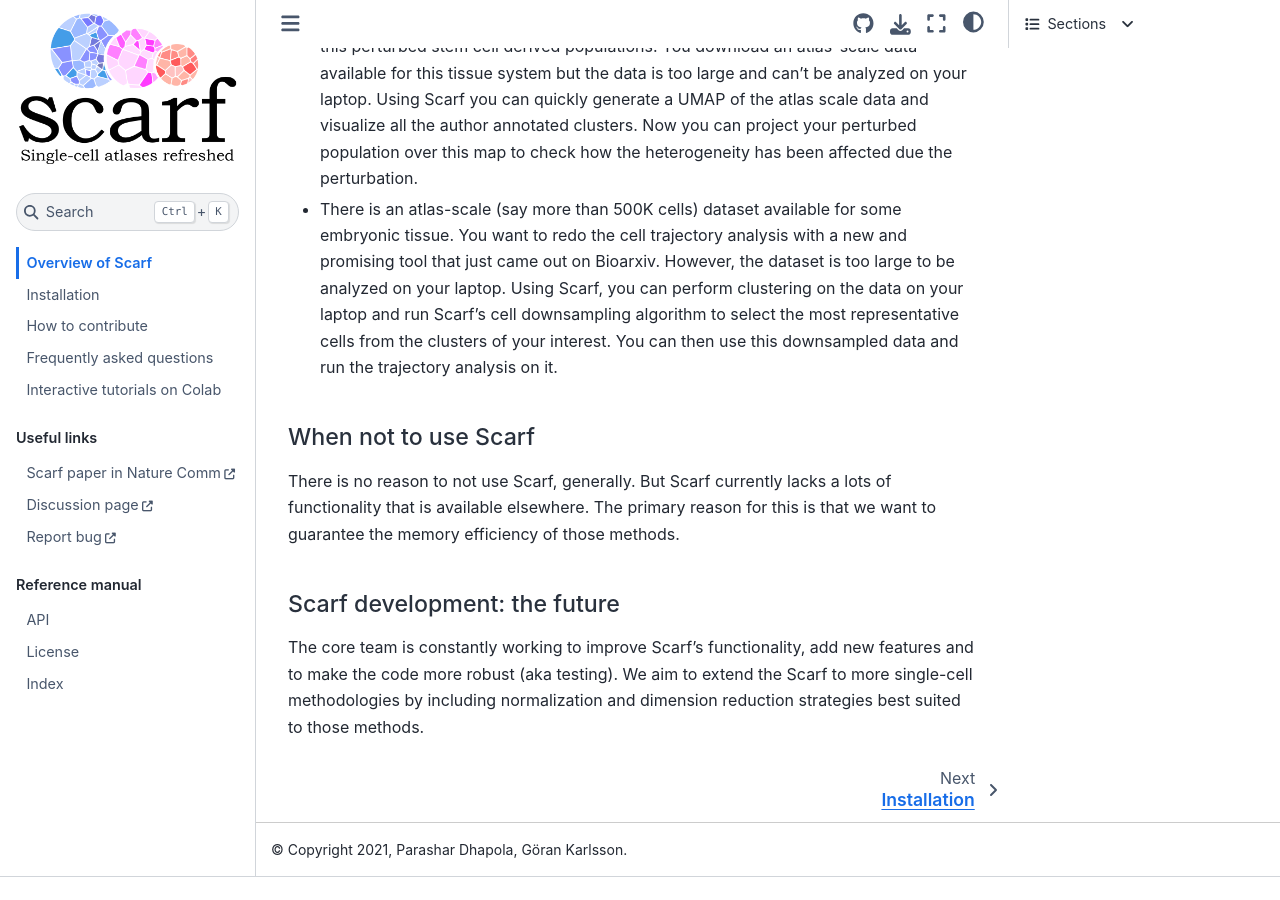
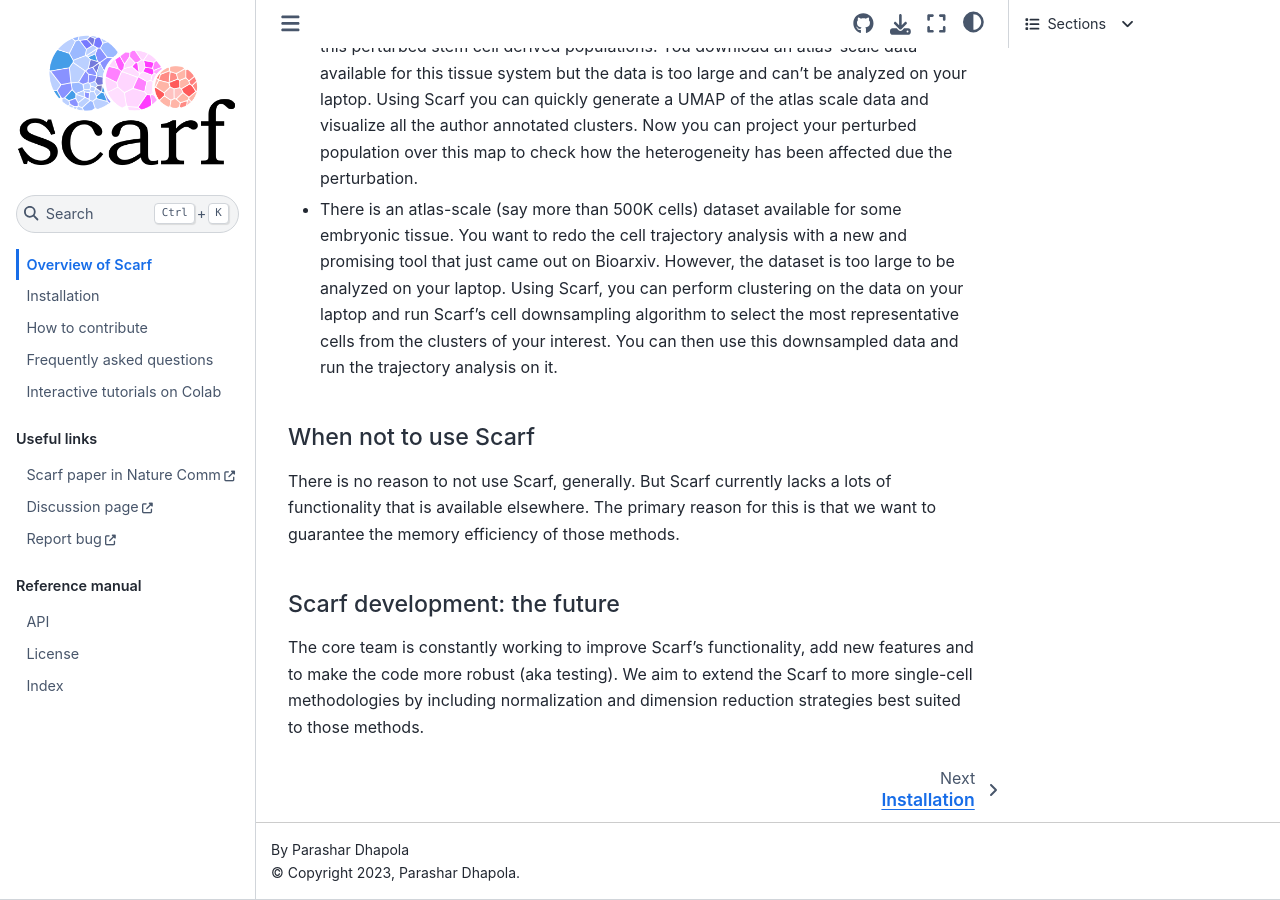
Before and after one commit to parashardhapola/scarf, a Sphinx documentation site: the page built from docs/source/index.md, in a window 1280 px wide and 900 px high, scrolled down 2087 px. Built offline with Sphinx 7.4.7 and the Sphinx Book theme 1.1.4, drawn with Linux system fonts in a browser that asks for light colours; pages that are not in the unit, such as notebooks, are missing from menus; before the commit the page ends 2964 px from its top, so only the background shows below that.

Commit message:
logo update

```diff
--- a/docs/source/conf.py
+++ b/docs/source/conf.py
@@ -4,8 +4,8 @@
 sys.path.insert(0, os.path.abspath("../.."))
 
 project = "Scarf"
-copyright = "2021, Parashar Dhapola, Göran Karlsson"
-author = ""
+copyright = "2023, Parashar Dhapola"
+author = "Parashar Dhapola"
 
 extensions = [
     "IPython.sphinxext.ipython_console_highlighting",
```
Also changed, not shown: docs/source/logo.png.
